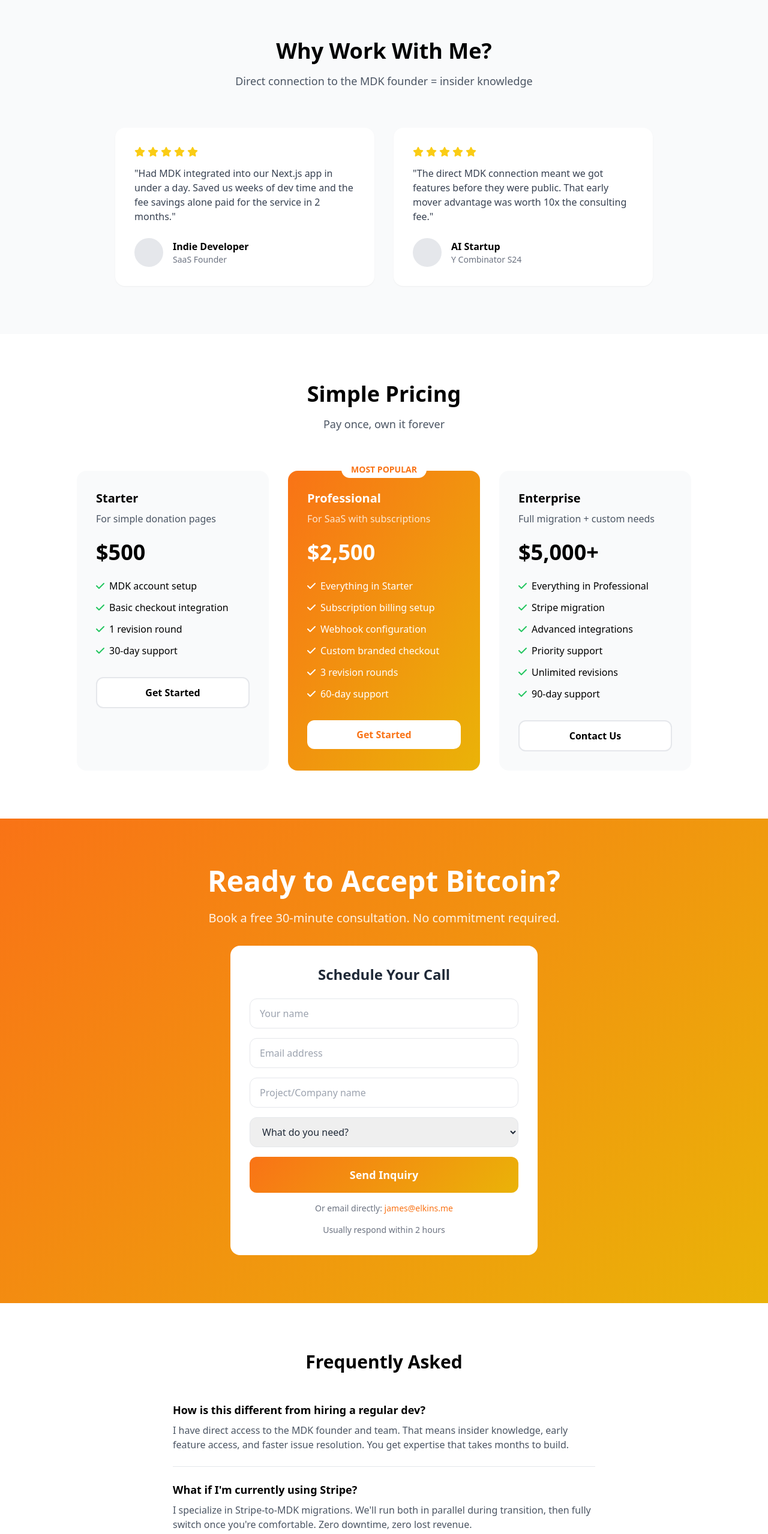
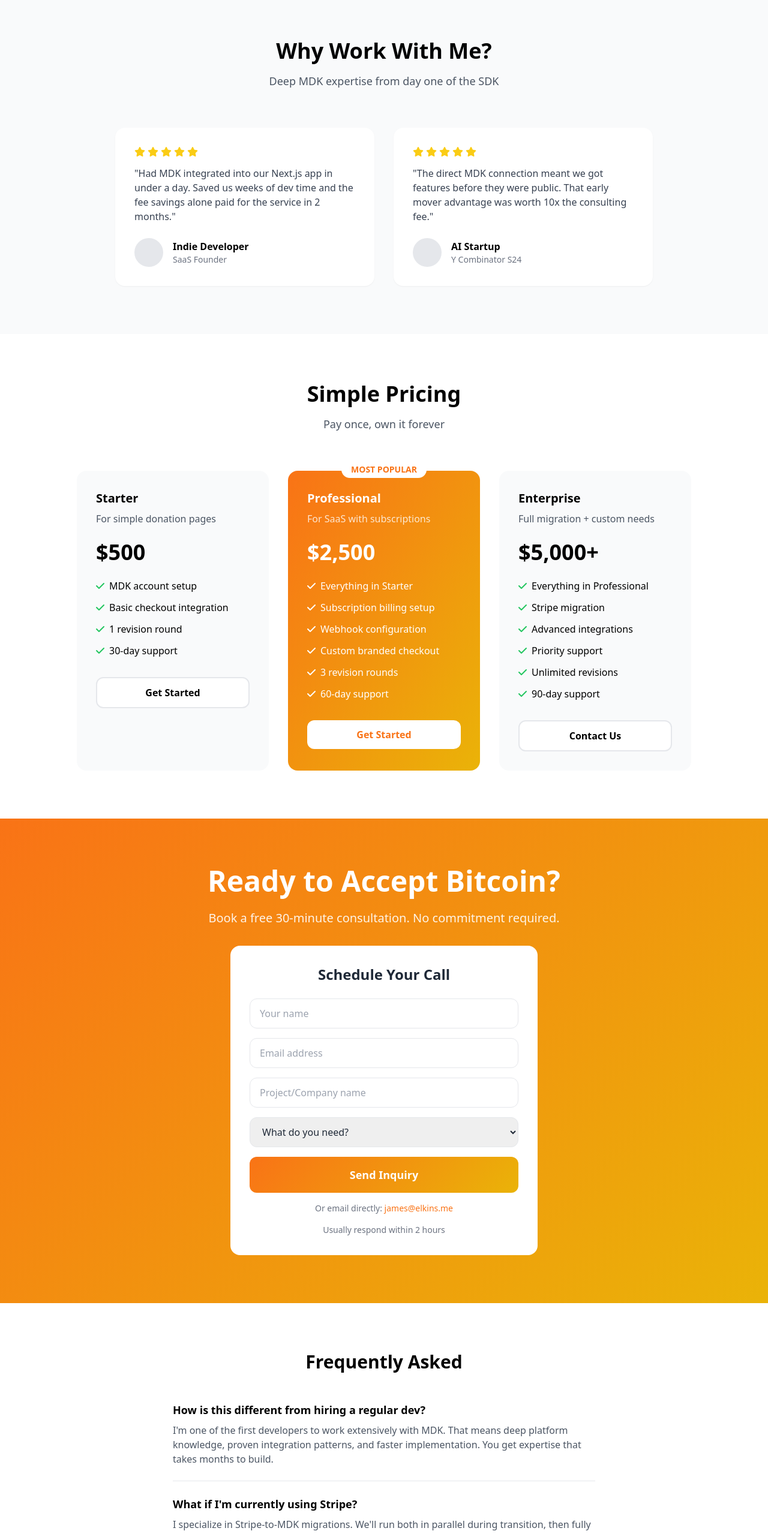
Before and after one commit to jameselkins/mdk-expert, a website: page index.html in a window 1280 px wide. Shown: the part 2220-4778 px from the top of the page at 60% size. Drawn offline with nearby package versions, Linux system fonts and the light colour scheme.

Commit message:
Remove founder references - change to 'Deep MDK expertise'

```diff
--- a/index.html
+++ b/index.html
@@ -178,7 +178,7 @@
         <div class="max-w-7xl mx-auto px-4 sm:px-6 lg:px-8">
             <div class="text-center mb-16">
                 <h2 class="text-3xl md:text-4xl font-bold mb-4">Why Work With Me?</h2>
-                <p class="text-gray-600 text-lg">Direct connection to the MDK founder = insider knowledge</p>
+                <p class="text-gray-600 text-lg">Deep MDK expertise from day one of the SDK</p>
             </div>
             <div class="grid md:grid-cols-2 gap-8 max-w-4xl mx-auto">
                 <div class="bg-white p-8 rounded-2xl shadow-sm">
@@ -308,7 +308,7 @@
             <div class="space-y-6">
                 <div class="border-b border-gray-200 pb-6">
                     <h3 class="font-bold text-lg mb-2">How is this different from hiring a regular dev?</h3>
-                    <p class="text-gray-600">I have direct access to the MDK founder and team. That means insider knowledge, early feature access, and faster issue resolution. You get expertise that takes months to build.</p>
+                    <p class="text-gray-600">I'm one of the first developers to work extensively with MDK. That means deep platform knowledge, proven integration patterns, and faster implementation. You get expertise that takes months to build.</p>
                 </div>
                 <div class="border-b border-gray-200 pb-6">
                     <h3 class="font-bold text-lg mb-2">What if I'm currently using Stripe?</h3>
```
